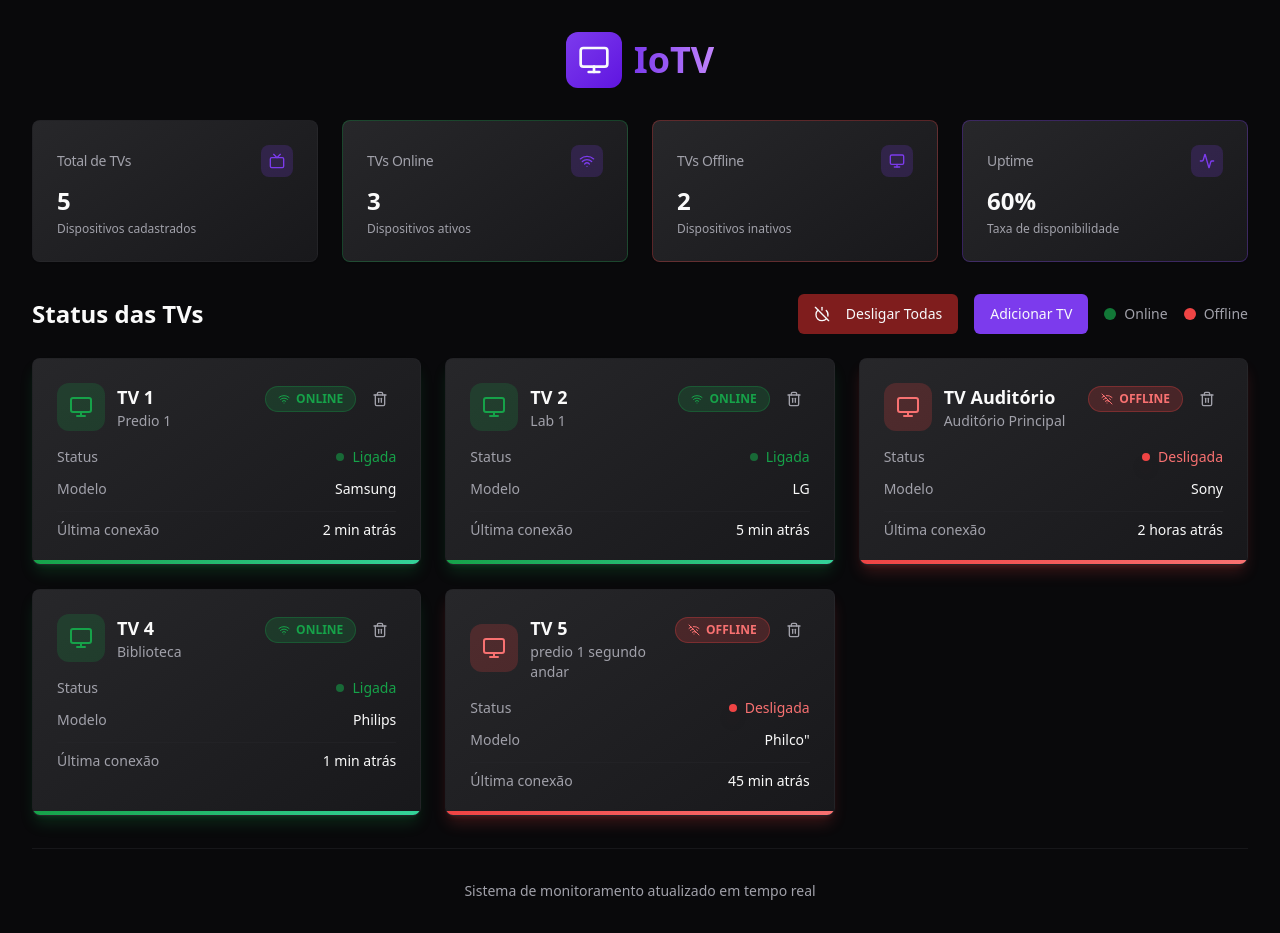
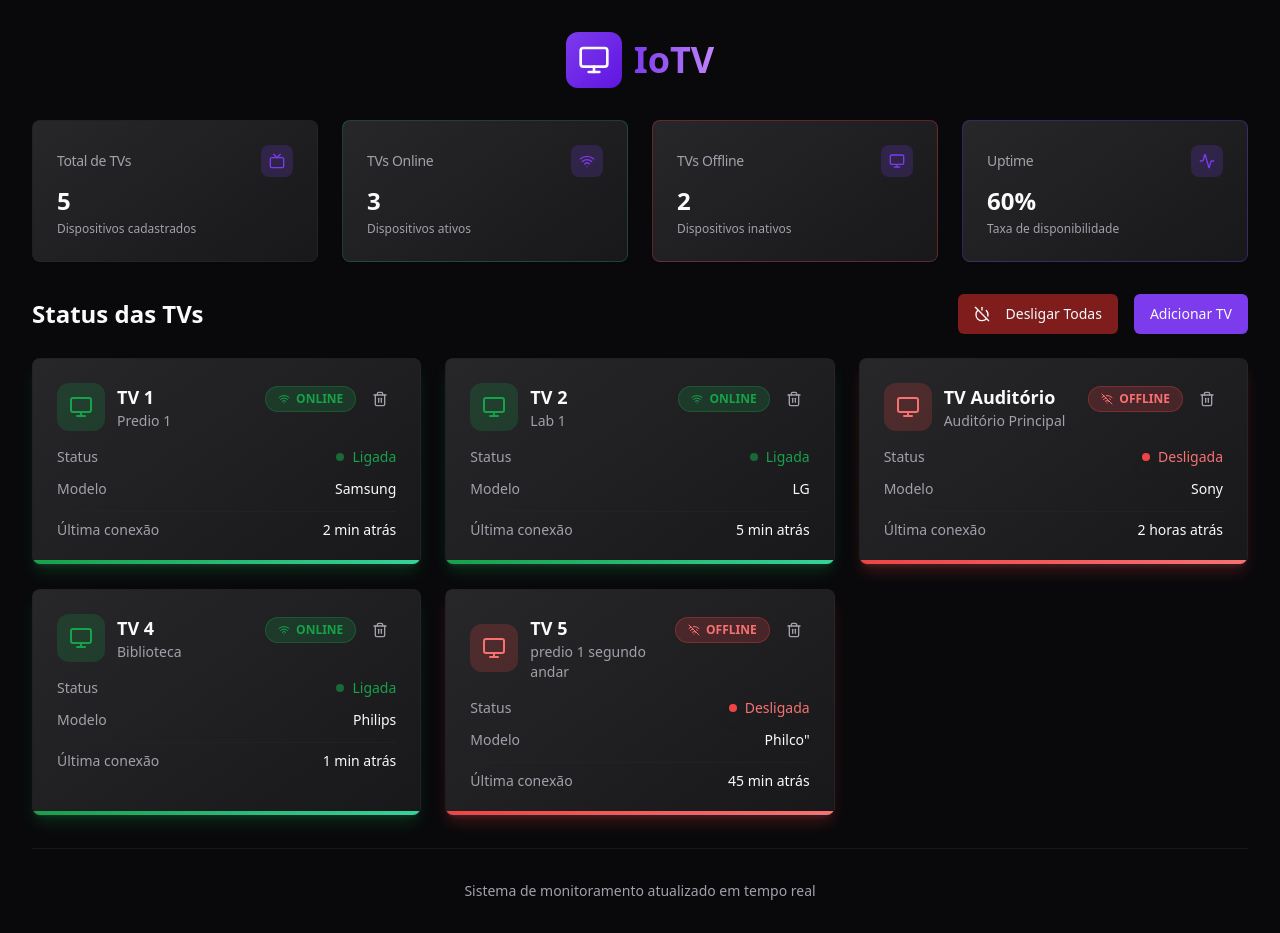
Before and after one commit to icaro258/iotv, a React (Vite) app: page / in a window 1280 px wide. Built offline with nearby package versions, Linux system fonts and the light colour scheme; the HTML template or start-up script is replaced by a standard one.

Commit message:
Refactor: Adjust global power button logic

```diff
--- a/src/pages/Index.tsx
+++ b/src/pages/Index.tsx
@@ -122,16 +122,6 @@ const Index = () => {
                 )}
               </Button>
               <AddDeviceDialog onAdd={addDevice} />
-              <div className="flex items-center gap-4 text-sm text-muted-foreground">
-                <div className="flex items-center gap-2">
-                  <div className="w-3 h-3 rounded-full bg-success animate-pulse" />
-                  <span>Online</span>
-                </div>
-                <div className="flex items-center gap-2">
-                  <div className="w-3 h-3 rounded-full bg-red-500" />
-                  <span>Offline</span>
-                </div>
-              </div>
             </div>
           </div>
 
```
